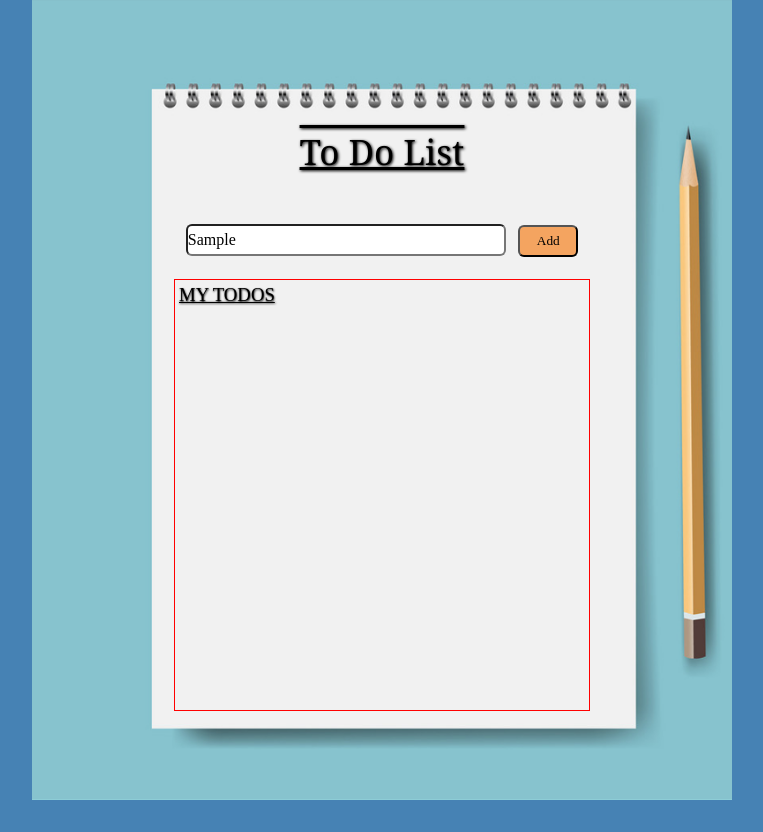
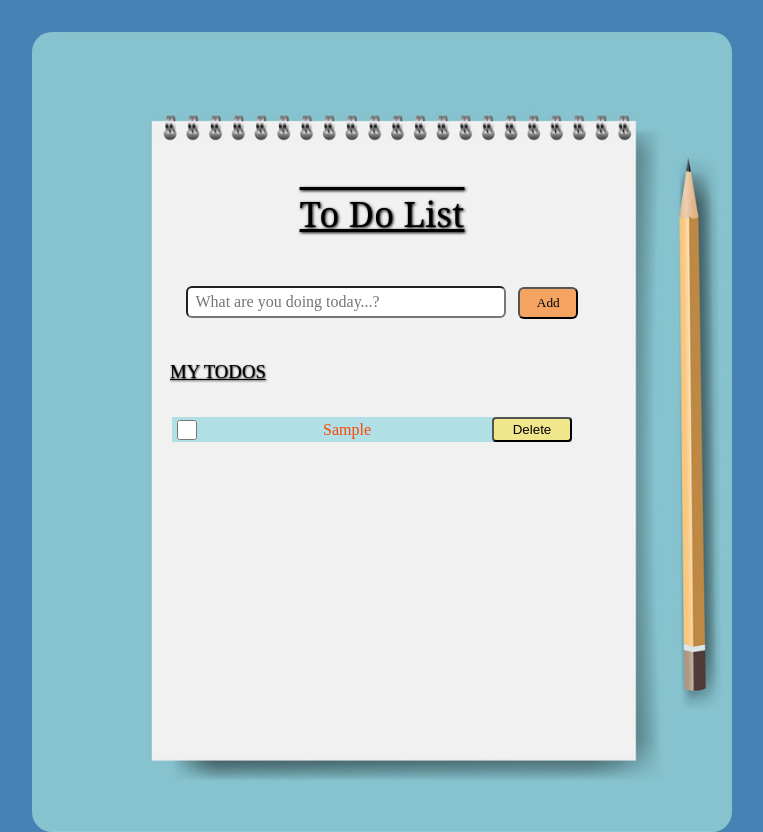
Before and after one commit to pathfinder3446/toDo_list, a plain HTML site: page index.html in a window 1280 px wide. Both pictures are taken after typing "Sample" into the empty fields and a click on the button "Add". Shown: the whole page, without its empty margins (258-1021 px from the left). Before the commit the page ends 800 px from the top, so only its background shows below. Drawn offline with Linux system fonts and the light colour scheme.

Commit message:
js file was updated

```diff
--- a/index.html
+++ b/index.html
@@ -20,8 +20,11 @@
             </div>
         </section>
 
-        <section class="tasks">
+        <section class="todos">
             <h3>MY TODOS</h3>
+            <div class="tasks">
+
+            </div>
 
 
         </section>
--- a/index.js
+++ b/index.js
@@ -1,8 +1,47 @@
 const input = document.querySelector(`.input-box`);
 const btn = document.querySelector(`.btn`);
+const tasks = document.querySelector(`.tasks`)
 
 btn.addEventListener(`click`, () => {
     if(input.value == ``) {
         alert(`Please fill the input box !!`)
+    } else {
+
+        const todoDiv = document.createElement(`div`);
+        todoDiv.classList.add(`tododiv`);
+
+        const checkBox = document.createElement(`input`);
+        checkBox.classList.add(`cbox`);
+        checkBox.type = `checkbox`
+
+        const todoText = document.createElement(`p`);
+        todoText.classList.add(`todotext`);
+        todoText.innerText = input.value;
+
+        const delBtn = document.createElement(`button`);
+        delBtn.classList.add(`delbtn`);
+        delBtn.innerText = `Delete`;
+
+
+        todoDiv.append(checkBox);
+        todoDiv.append(todoText);
+        todoDiv.append(delBtn);
+
+
+        tasks.append(todoDiv);
+
+        input.value = ``;
+
+        delBtn.addEventListener(`click`, () => {
+        tasks.removeChild(todoDiv);
+        });
+
+    };
+});
+
+
+input.addEventListener("keydown", (e) => {
+    if (e.keyCode === 13) {
+      btn.click();
     }
-})
+  });
--- a/style.css
+++ b/style.css
@@ -22,7 +22,9 @@ body{
     background-size: cover;
     width: 700px;
     height: 100vh;
-    /* margin-top: 3rem; */
+    padding: 30px;
+    margin-top: 2rem;
+    border-radius:20px;
 
 }
 
@@ -74,16 +76,21 @@ h1{
     background-color: limegreen;
 }
 
+.todos{
+    margin-top: 2rem 0 1rem;
+}
+
 .tasks{
-    margin: 2rem 0;
-    border: 1px solid red;
+    margin: 1.5rem 0;
+    /* border: 1px solid red; */
     display: flex;
     flex-direction: column;
     justify-content: start;
     align-items: flex-start;
     font-family: 'Times New Roman', Times, serif;
-    width: 26rem;
-    height: 27rem;
+    width: 27rem;
+    height: 20rem;
+    overflow: auto;
 
 }
 
@@ -92,4 +99,56 @@ h3{
     text-shadow: 0.5px 0.5px 2px;
     font-weight: lighter;
     padding: 4px;
+    margin: 3rem 0 0.5rem;
 }
+
+.tododiv{
+    display: flex;
+    justify-content: space-between;
+    align-items: center;
+    margin: 6px 6px;
+    width: 25rem;
+    color: orangered;
+    background-color: powderblue;
+
+}
+
+.cbox{
+    width: 30px;
+    height: 20px;
+}
+
+.cbox:hover{
+    cursor: pointer;
+}
+
+
+.cbox:checked ~ .todotext{
+    text-decoration: line-through;
+    color: limegreen;
+}
+
+.delbtn{
+    border-radius: 4px;
+    width: 80px;
+    height: 25px;
+    background-color: khaki;
+}
+
+.delbtn:hover{
+    background-color: red;
+    color: white;
+    cursor: pointer;
+}
+
+
+@media only screen and (max-width: 550px) {
+    .input-button {
+        width: 15rem;
+        height: 3rem;
+    }
+
+    .tasks{
+        width: 15rem;
+    }
+  }
```
